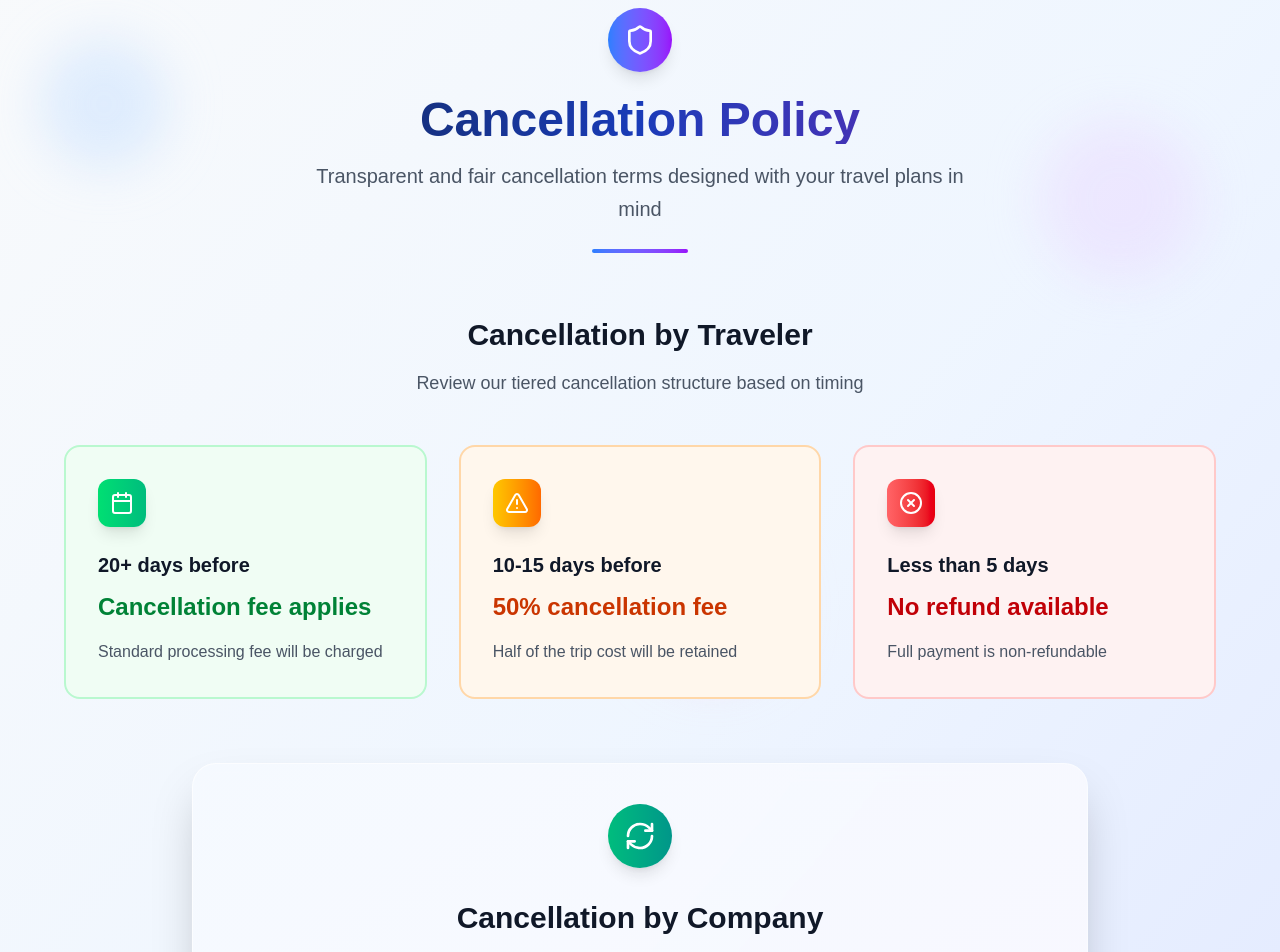
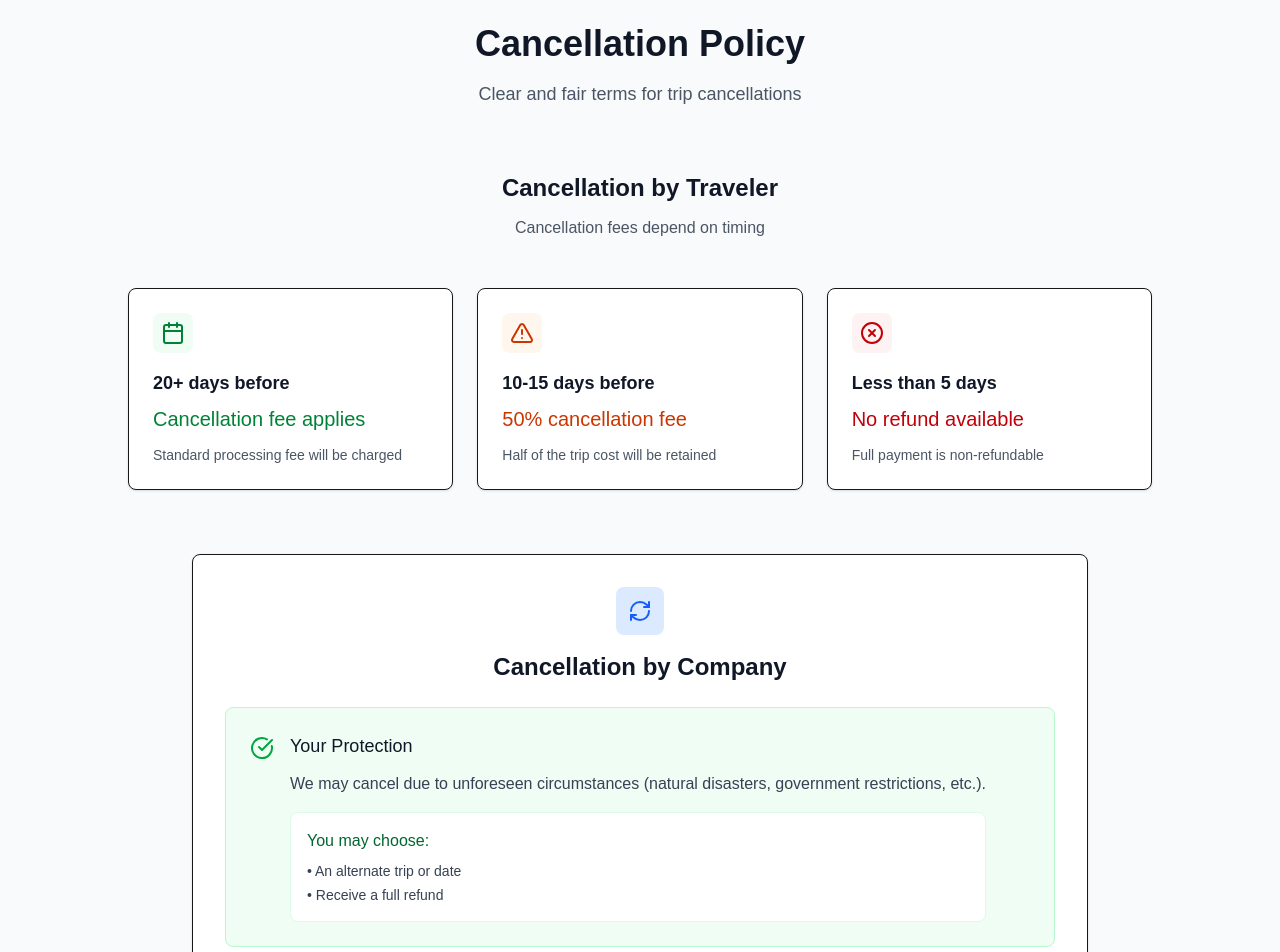
Before and after one commit to shivansh179/tripPlanner, a Next.js app: page /CancellationPolicy in a window 1280 px wide. Shown: the part 40-992 px from the top of the page. Built offline with nearby package versions, Linux system fonts and the light colour scheme.

Commit message:
added page for cancelletion and refund policy

```diff
--- a/pages/CancellationPolicy/index.tsx
+++ b/pages/CancellationPolicy/index.tsx
@@ -3,7 +3,7 @@ import { Calendar, Shield, RefreshCw, AlertTriangle, CheckCircle, XCircle } from
 
 export default function CancellationPolicy() {
   const [isVisible, setIsVisible] = useState(false);
-  const [activeCard, setActiveCard] = useState(null);
+  const [activeCard, setActiveCard] = useState<number | null>(null);
 
   useEffect(() => {
     setIsVisible(true);
@@ -46,67 +46,52 @@ export default function CancellationPolicy() {
   ];
 
   return (
-    <div className="min-h-screen bg-gradient-to-br from-slate-50 via-blue-50 to-indigo-100">
-      {/* Animated background elements */}
-      <div className="fixed inset-0 overflow-hidden pointer-events-none">
-        <div className="absolute top-20 left-10 w-32 h-32 bg-blue-200 rounded-full mix-blend-multiply filter blur-xl opacity-40 animate-pulse"></div>
-        <div className="absolute top-40 right-20 w-40 h-40 bg-purple-200 rounded-full mix-blend-multiply filter blur-xl opacity-40 animate-pulse" style={{animationDelay: '2s'}}></div>
-        <div className="absolute bottom-20 left-1/2 w-36 h-36 bg-pink-200 rounded-full mix-blend-multiply filter blur-xl opacity-40 animate-pulse" style={{animationDelay: '4s'}}></div>
-      </div>
-
-      <div className="relative z-10 container mx-auto px-4 py-12">
+    <div className="min-h-screen bg-gray-50">
+      <div className="container mx-auto px-4 py-16">
         {/* Header Section */}
-        <div className={`text-center mb-16 transition-all duration-1000 ${isVisible ? 'opacity-100 translate-y-0' : 'opacity-0 translate-y-8'}`}>
-          <div className="inline-flex items-center justify-center w-16 h-16 bg-gradient-to-r from-blue-500 to-purple-600 rounded-full mb-6 shadow-lg">
-            <Shield className="w-8 h-8 text-white" />
-          </div>
-          <h1 className="text-5xl font-bold bg-gradient-to-r from-gray-900 via-blue-800 to-purple-800 bg-clip-text text-transparent mb-4">
+        <div className={`text-center mb-16 transition-all duration-700 ${isVisible ? 'opacity-100 translate-y-0' : 'opacity-0 translate-y-4'}`}>
+          <h1 className="text-4xl font-bold text-gray-900 mb-4">
             Cancellation Policy
           </h1>
-          <p className="text-xl text-gray-600 max-w-2xl mx-auto leading-relaxed">
-            Transparent and fair cancellation terms designed with your travel plans in mind
+          <p className="text-lg text-gray-600 max-w-2xl mx-auto">
+            Clear and fair terms for trip cancellations
           </p>
-          <div className="w-24 h-1 bg-gradient-to-r from-blue-500 to-purple-600 mx-auto mt-6 rounded-full"></div>
         </div>
 
         {/* Traveler Cancellation Section */}
-        <div className={`mb-16 transition-all duration-1000 delay-300 ${isVisible ? 'opacity-100 translate-y-0' : 'opacity-0 translate-y-8'}`}>
+        <div className={`mb-16 transition-all duration-700 delay-200 ${isVisible ? 'opacity-100 translate-y-0' : 'opacity-0 translate-y-4'}`}>
           <div className="text-center mb-12">
-            <h2 className="text-3xl font-bold text-gray-900 mb-4">Cancellation by Traveler</h2>
-            <p className="text-lg text-gray-600">Review our tiered cancellation structure based on timing</p>
+            <h2 className="text-2xl font-semibold text-gray-900 mb-3">Cancellation by Traveler</h2>
+            <p className="text-gray-600">Cancellation fees depend on timing</p>
           </div>
 
-          <div className="grid md:grid-cols-3 gap-8 max-w-6xl mx-auto">
+          <div className="grid md:grid-cols-3 gap-6 max-w-5xl mx-auto">
             {travelerPolicies.map((policy, index) => (
               <div
                 key={policy.id}
-                className={`group relative overflow-hidden rounded-2xl border-2 ${policy.borderColor} ${policy.bgColor}
-                          transform transition-all duration-500 hover:scale-105 hover:shadow-2xl cursor-pointer
-                          ${isVisible ? 'opacity-100 translate-y-0' : 'opacity-0 translate-y-8'}`}
-                style={{transitionDelay: `${600 + index * 200}ms`}}
+                className={`bg-white rounded-lg border shadow-sm hover:shadow-md
+                          transition-all duration-300 cursor-pointer
+                          ${isVisible ? 'opacity-100 translate-y-0' : 'opacity-0 translate-y-4'}`}
+                style={{transitionDelay: `${400 + index * 100}ms`}}
                 onMouseEnter={() => setActiveCard(policy.id)}
                 onMouseLeave={() => setActiveCard(null)}
               >
-                {/* Gradient overlay */}
-                <div className={`absolute inset-0 bg-gradient-to-br ${policy.color} opacity-0 group-hover:opacity-10 transition-opacity duration-300`}></div>
-
-                <div className="relative p-8">
+                <div className="p-6">
                   {/* Icon */}
-                  <div className={`inline-flex items-center justify-center w-12 h-12 bg-gradient-to-r ${policy.color} rounded-xl mb-6 text-white shadow-lg transform group-hover:scale-110 transition-transform duration-300`}>
-                    {policy.icon}
+                  <div className={`inline-flex items-center justify-center w-10 h-10 ${policy.bgColor} rounded-lg mb-4`}>
+                    <div className={policy.textColor}>
+                      {policy.icon}
+                    </div>
                   </div>
 
                   {/* Content */}
-                  <h3 className="text-xl font-bold text-gray-900 mb-3">{policy.period}</h3>
-                  <div className={`text-2xl font-bold ${policy.textColor} mb-4`}>
+                  <h3 className="text-lg font-semibold text-gray-900 mb-2">{policy.period}</h3>
+                  <div className={`text-xl font-medium ${policy.textColor} mb-3`}>
                     {policy.fee}
                   </div>
-                  <p className="text-gray-600 leading-relaxed">
+                  <p className="text-gray-600 text-sm">
                     {policy.description}
                   </p>
-
-                  {/* Animated border */}
-                  <div className={`absolute bottom-0 left-0 h-1 bg-gradient-to-r ${policy.color} transform origin-left transition-transform duration-500 ${activeCard === policy.id ? 'scale-x-100' : 'scale-x-0'}`}></div>
                 </div>
               </div>
             ))}
@@ -114,47 +99,35 @@ export default function CancellationPolicy() {
         </div>
 
         {/* Company Cancellation Section */}
-        <div className={`mb-12 transition-all duration-1000 delay-700 ${isVisible ? 'opacity-100 translate-y-0' : 'opacity-0 translate-y-8'}`}>
+        <div className={`mb-12 transition-all duration-700 delay-500 ${isVisible ? 'opacity-100 translate-y-0' : 'opacity-0 translate-y-4'}`}>
           <div className="max-w-4xl mx-auto">
-            <div className="bg-white/70 backdrop-blur-sm rounded-3xl shadow-2xl border border-white/20 p-10 relative overflow-hidden">
-              {/* Background pattern */}
-              <div className="absolute inset-0 bg-gradient-to-br from-blue-50/50 to-purple-50/50"></div>
-
-              <div className="relative z-10">
-                <div className="flex items-center justify-center mb-8">
-                  <div className="inline-flex items-center justify-center w-16 h-16 bg-gradient-to-r from-emerald-500 to-teal-600 rounded-full shadow-lg">
-                    <RefreshCw className="w-8 h-8 text-white" />
-                  </div>
+            <div className="bg-white rounded-lg shadow-sm border p-8">
+              <div className="text-center mb-6">
+                <div className="inline-flex items-center justify-center w-12 h-12 bg-blue-100 rounded-lg mb-4">
+                  <RefreshCw className="w-6 h-6 text-blue-600" />
                 </div>
-
-                <h2 className="text-3xl font-bold text-center text-gray-900 mb-8">
+                <h2 className="text-2xl font-semibold text-gray-900 mb-3">
                   Cancellation by Company
                 </h2>
+              </div>
 
-                <div className="bg-gradient-to-r from-emerald-50 to-teal-50 rounded-2xl p-8 border-2 border-emerald-200">
-                  <div className="flex items-start space-x-4">
-                    <CheckCircle className="w-8 h-8 text-emerald-600 flex-shrink-0 mt-1" />
-                    <div>
-                      <h3 className="text-xl font-semibold text-gray-900 mb-4">
-                        Your Protection Guarantee
-                      </h3>
-                      <p className="text-lg text-gray-700 leading-relaxed mb-4">
-                        We may cancel due to unforeseen circumstances including natural disasters,
-                        government restrictions, or other extraordinary events beyond our control.
-                      </p>
-                      <div className="bg-white/80 rounded-xl p-6 border border-emerald-100">
-                        <h4 className="font-semibold text-emerald-800 mb-2">Your Options:</h4>
-                        <ul className="text-gray-700 space-y-2">
-                          <li className="flex items-center space-x-3">
-                            <div className="w-2 h-2 bg-emerald-500 rounded-full"></div>
-                            <span>Choose an alternate trip or date</span>
-                          </li>
-                          <li className="flex items-center space-x-3">
-                            <div className="w-2 h-2 bg-emerald-500 rounded-full"></div>
-                            <span>Receive a full refund with no penalties</span>
-                          </li>
-                        </ul>
-                      </div>
+              <div className="bg-green-50 rounded-lg p-6 border border-green-200">
+                <div className="flex items-start space-x-4">
+                  <CheckCircle className="w-6 h-6 text-green-600 flex-shrink-0 mt-1" />
+                  <div>
+                    <h3 className="text-lg font-medium text-gray-900 mb-3">
+                      Your Protection
+                    </h3>
+                    <p className="text-gray-700 mb-4">
+                      We may cancel due to unforeseen circumstances (natural disasters,
+                      government restrictions, etc.).
+                    </p>
+                    <div className="bg-white rounded-lg p-4 border border-green-100">
+                      <h4 className="font-medium text-green-800 mb-2">You may choose:</h4>
+                      <ul className="text-gray-700 space-y-1 text-sm">
+                        <li>• An alternate trip or date</li>
+                        <li>• Receive a full refund</li>
+                      </ul>
                     </div>
                   </div>
                 </div>
@@ -163,11 +136,11 @@ export default function CancellationPolicy() {
           </div>
         </div>
 
-        {/* Footer CTA */}
-        <div className={`text-center transition-all duration-1000 delay-900 ${isVisible ? 'opacity-100 translate-y-0' : 'opacity-0 translate-y-8'}`}>
-          <div className="inline-flex items-center space-x-2 text-gray-600 bg-white/60 backdrop-blur-sm px-6 py-3 rounded-full border border-white/30">
-            <Shield className="w-5 h-5" />
-            <span className="font-medium">Questions? Contact our support team for assistance</span>
+        {/* Footer */}
+        <div className={`text-center transition-all duration-700 delay-700 ${isVisible ? 'opacity-100 translate-y-0' : 'opacity-0 translate-y-4'}`}>
+          <div className="inline-flex items-center space-x-2 text-gray-600 bg-white px-4 py-2 rounded-lg border shadow-sm">
+            <Shield className="w-4 h-4" />
+            <span className="text-sm">Questions? Contact our support team</span>
           </div>
         </div>
       </div>
```
